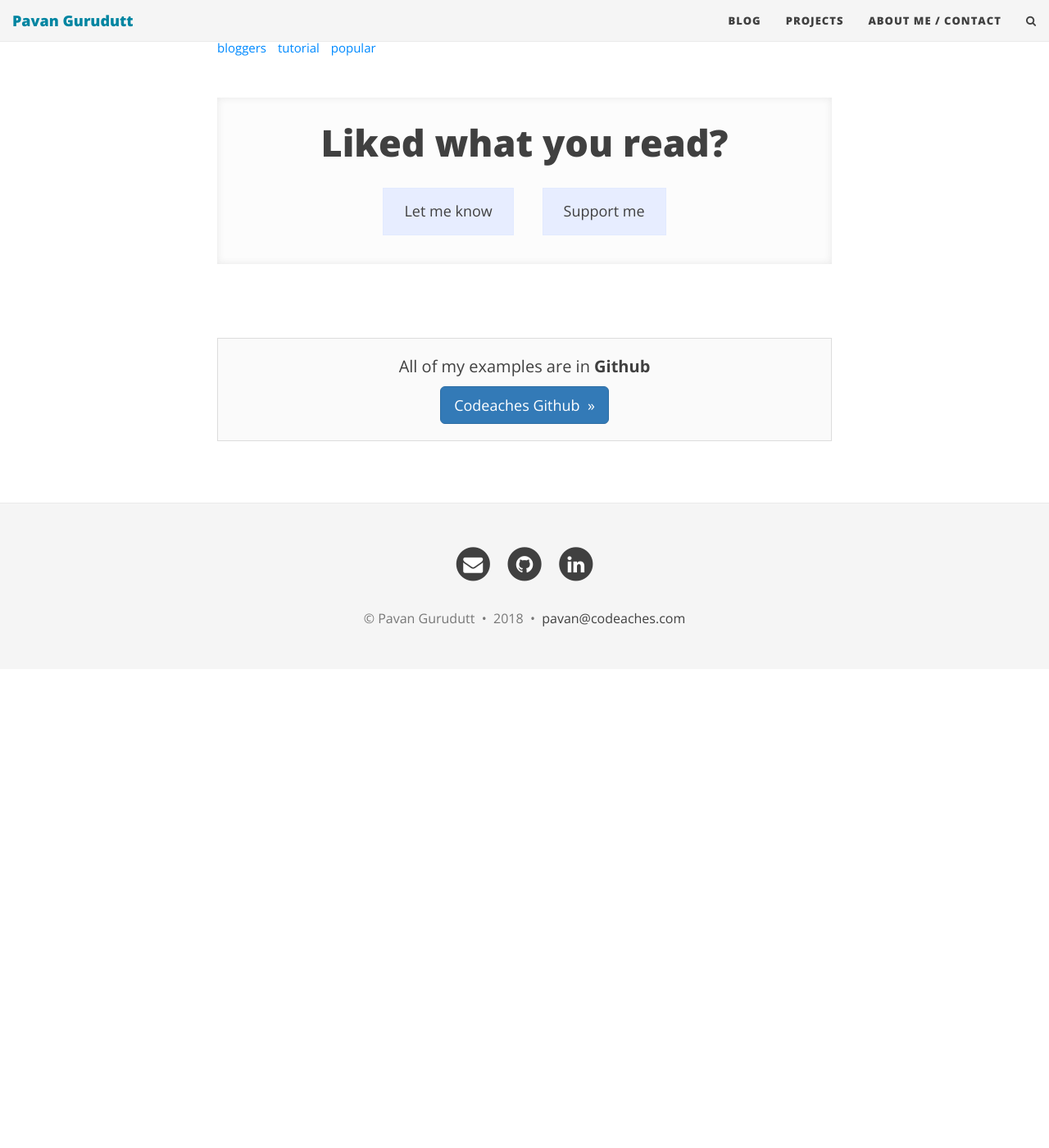
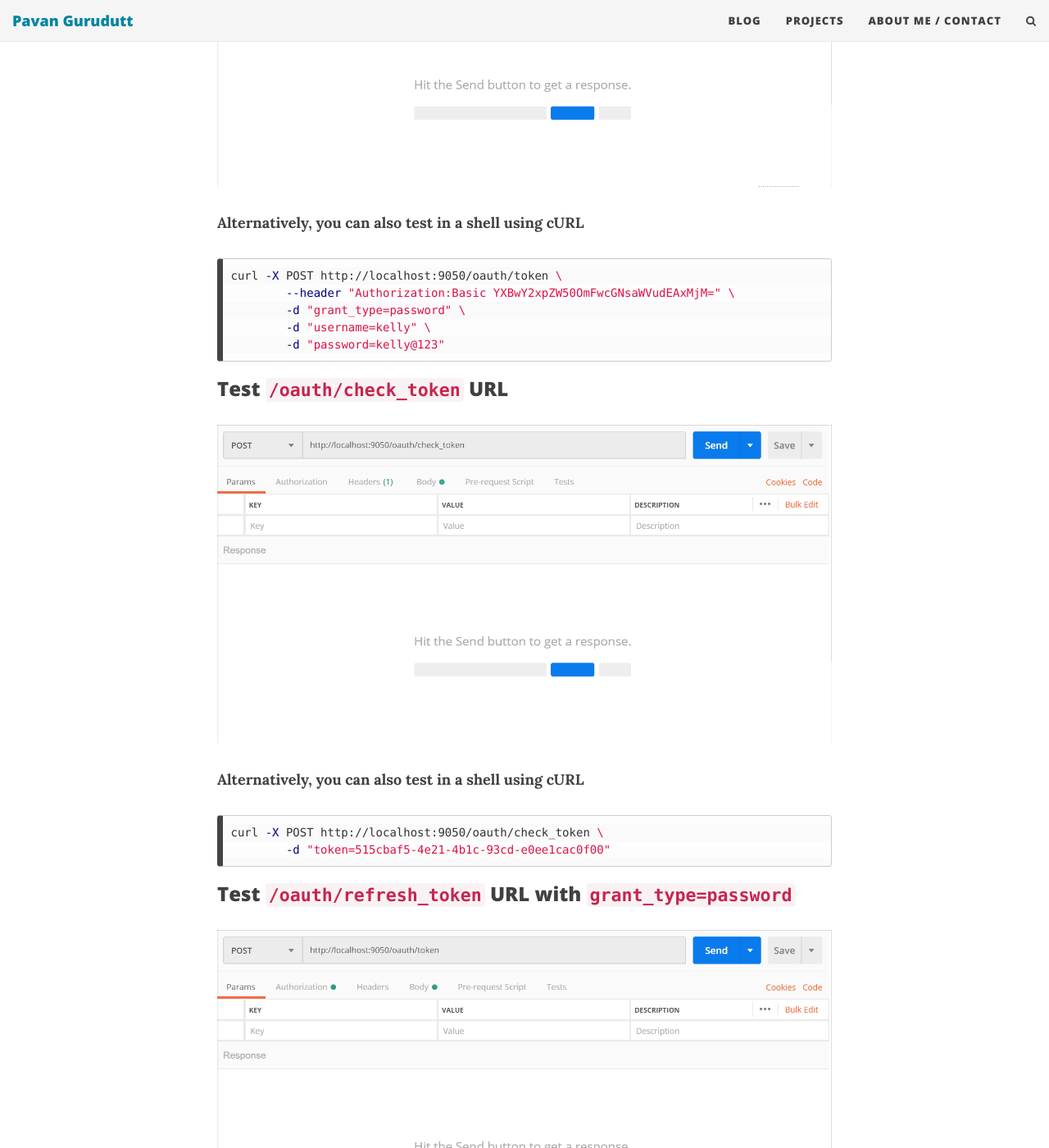
Before and after one commit to codeaches/codeaches.github.io, a Jekyll site: the page built from _posts/2018-12-20-Spring Boot-OAuth2 and Resource Server setup.md, in a window 1280 px wide and 1400 px high, scrolled down 9152 px. Shown: the whole window at 82% size. Built offline with Jekyll 4.4.1, drawn with Linux system fonts in a browser that asks for light colours; nearby versions of some CDN libraries; comment, search, counter and statistics services are not loaded; before the commit the page ends 9968 px from its top, so only the background shows below that; some of the changed text lies outside the part shown; grey boxes are pictures that could not be loaded.

Commit message:
no message

````diff
--- a/_posts/2018-12-20-Spring Boot-OAuth2 and Resource Server setup.md
+++ b/_posts/2018-12-20-Spring Boot-OAuth2 and Resource Server setup.md
@@ -26,10 +26,10 @@ In this tutorial, let's setup a spring boot authorization server and resource se
   - [Create tables for clients, users and groups](#clientstable)
   - [Create a class to handle client authorization](#clientauth)
   - [Create a class to handle user authentication](#userauth)
-- [Test Authorization Server](#2.0.0)
-  - [Test `/oauth/token` URL with grant_type=grant_type](#2.1.0)
-  - [Test `/oauth/check_token`](#2.2.0)
-  - [Test `/oauth/token` URL with grant_type=refresh_token](#2.3.0)
+- [Test Authorization Server](#testauthserver)
+  - [Test `/oauth/token` URL with grant_type=password](#testauthserverpassword)
+  - [Test `/oauth/check_token`](#testauthserverchecktoken)
+  - [Test `/oauth/token` URL with grant_type=refresh_token](#testauthserverrefreshtoken)
 - [Create Resource Server](#3.0.0)
   - [Create spring boot application using spring initializr and annotate the service using `@EnableResourceServer` ](#enableresourceserver)
 
@@ -342,6 +342,46 @@ o.s.b.w.embedded.tomcat.TomcatWebServer  : Tomcat started on port(s): 9050 (http
 c.c.demo.oauth2server.ConfigsvrApplication  : Started ConfigsvrApplication in 12.233 seconds (JVM running for 14.419)
 ```
 
+## Test Authorization Server {#testauthserver}
+
+### Test `/oauth/token` URL with `grant_type=password` {#testauthserverpassword}
+
+![POSTMAN Console](/img/blog/oauth2server/oauth2server-token_1.gif){:target="_blank"}
+
+**Alternatively, you can also test in a shell using cURL**
+
+```sh
+curl -X POST http://localhost:9050/oauth/token \
+	--header "Authorization:Basic YXBwY2xpZW50OmFwcGNsaWVudEAxMjM=" \
+	-d "grant_type=password" \
+	-d "username=kelly" \
+	-d "password=kelly@123"
+```
+
+### Test `/oauth/check_token` URL {#testauthserverchecktoken}
+
+![POSTMAN Console](/img/blog/oauth2server/oauth2server-token_2.gif){:target="_blank"}
+
+**Alternatively, you can also test in a shell using cURL**
+
+```sh
+curl -X POST http://localhost:9050/oauth/check_token \
+	-d "token=515cbaf5-4e21-4b1c-93cd-e0ee1cac0f00"
+```
+
+### Test `/oauth/refresh_token` URL with `grant_type=password` {#testauthserverrefreshtoken}
+
+![POSTMAN Console](/img/blog/oauth2server/oauth2server-token_3.gif){:target="_blank"}
+
+**Alternatively, you can also test in a shell using cURL**
+
+```sh
+curl -X POST http://localhost:9050/oauth/token \
+	--header "Authorization:Basic YXBwY2xpZW50OmFwcGNsaWVudEAxMjM=" \
+	-d "grant_type=refresh_token" \
+	-d "refresh_token=912083ad-7aab-4247-b3c6-d4c21eda2aba"
+```
+
 <form action="https://www.paypal.com/cgi-bin/webscr" method="post"
 	target="_top" style="text-align: center;">
 	<input type="hidden" name="cmd" value="_donations" /> <input
````
